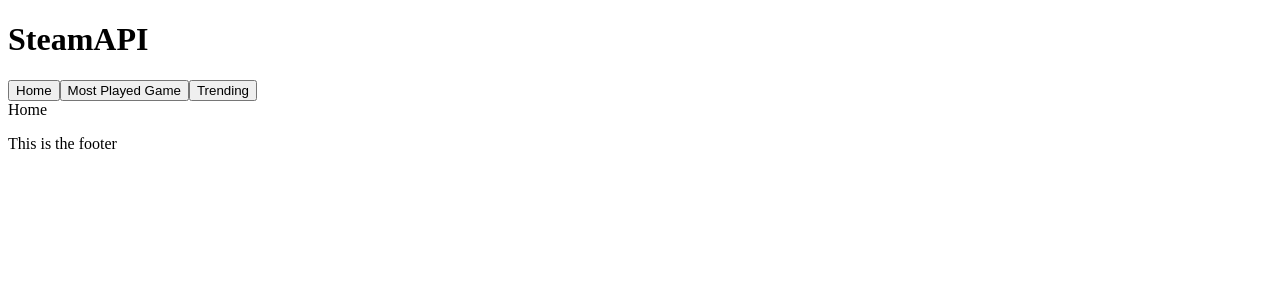
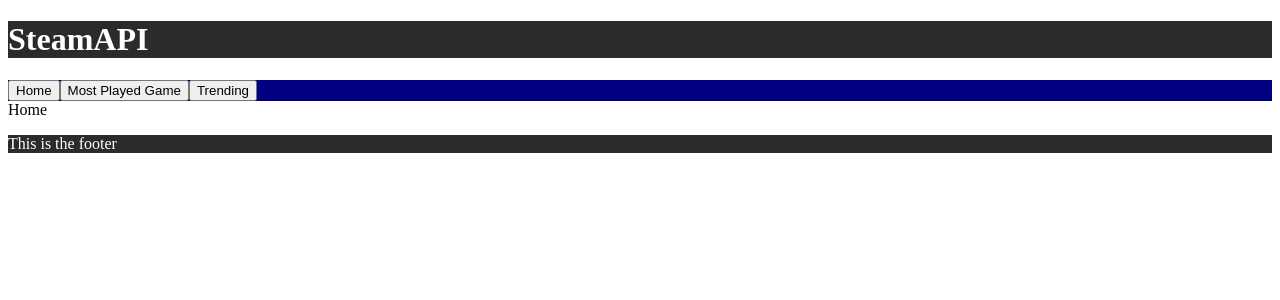
Before and after one commit to etersh/AnotherSteam, a Next.js app in the folder anothersteam/: page / in a window 1280 px wide. Shown: the top 300 px of the page. Built offline with nearby package versions, Linux system fonts and the light colour scheme.

Commit message:
Update: CSS

```diff
--- a/anothersteam/src/components/Footer.js
+++ b/anothersteam/src/components/Footer.js
@@ -1,10 +1,12 @@
 // src/app/component/Footer.js
 import React from 'react';
-import '../styles/Footer.module.css';
+// import '@/styles/globals.css';
+// import '../styles/globals.css';
 
 function Footer() {
   return (
-    <footer className="footer">
+    // <footer className={styles.footer}>
+    <footer className='footer'>
         <p>This is the footer</p>
     </footer>
   )
--- a/anothersteam/src/components/Navbar.js
+++ b/anothersteam/src/components/Navbar.js
@@ -6,7 +6,7 @@
 
 export default function Navbar() {
   return (
-    <div className="">
+    <div className="navbar">
       <Link href="/" passHref className="">
         <HomeButton />
       </Link>
--- a/anothersteam/src/pages/_app.js
+++ b/anothersteam/src/pages/_app.js
@@ -1,4 +1,5 @@
 // src/pages/_app.js
+import '@/styles/globals.css'
 import Header from "../components/Header";
 import Navbar from "../components/Navbar";
 import Footer from "../components/Footer";
--- a/anothersteam/src/styles/Footer.module.css
+++ /dev/null
@@ -1,5 +0,0 @@
-/* src/styles/Footer.css */
-.footer {
-
-    background-color: #2b2b2b;
-}
--- a/anothersteam/src/styles/globals.css
+++ b/anothersteam/src/styles/globals.css
@@ -0,0 +1,27 @@
+
+
+/* NAVBAR */
+.navbar {
+  width: 100%;
+  height: auto;
+  background-color: navy;
+  color:white;
+}
+
+
+/* HEADER */
+.header {
+  width: 100%;
+  height: auto;
+  background-color: #2b2b2b;
+  color:white;
+}
+
+
+/* FOOTER */
+.footer {
+  width: 100%;
+  height: auto;
+  background-color: #2b2b2b;
+  color:white;
+}
```
Also changed, not shown: anothersteam/src/components/Header.js (+5 -4 lines), anothersteam/src/styles/Home.module.css (added).
